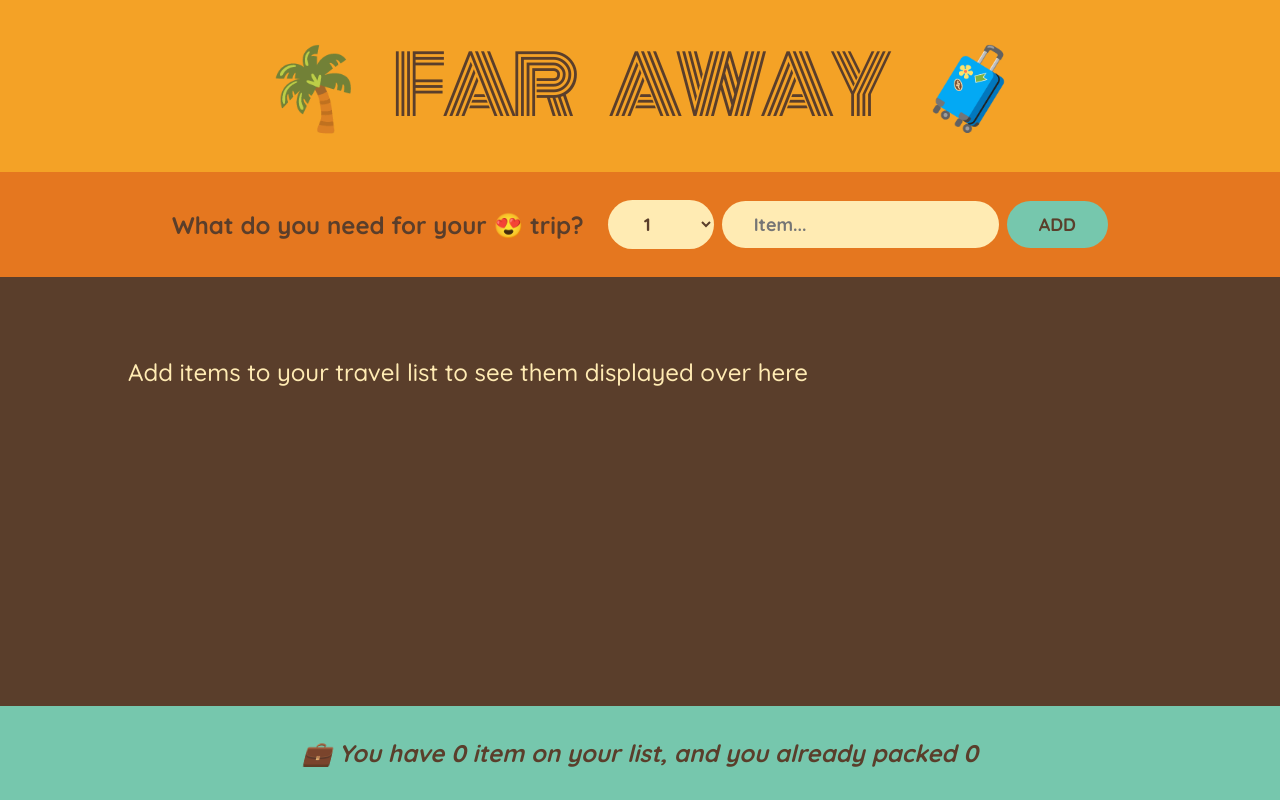
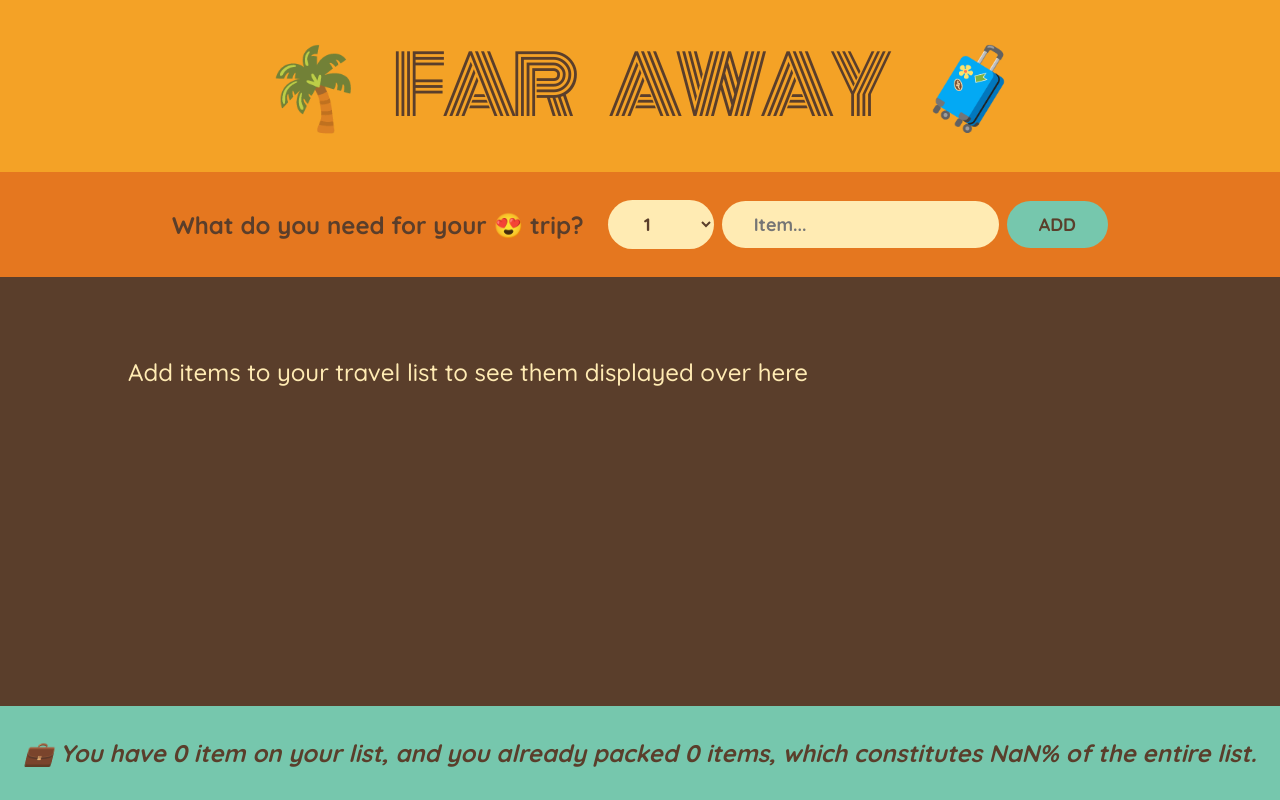
Before and after one commit to TomaszSarmata/travel-list, a React (Create React App) app: page / in a window 1280 px wide. Built offline with nearby package versions, Linux system fonts and the light colour scheme; the HTML template or start-up script is replaced by a standard one.

Commit message:
added the percentage calculation to the Stats component

```diff
--- a/src/App.js
+++ b/src/App.js
@@ -148,12 +148,14 @@ function Item({ item, setItems, onDeleteItem, onToggleItem }) {
 }
 
 function Stats({ items }) {
+  const itemsPacked = items.filter((item) => item.packed === true).length;
+  const percentagePacked = Math.round((itemsPacked / items.length) * 100);
   return (
     <footer className="stats">
       <em>
         💼 You have {items.length} {items.length > 1 ? 'items' : 'item'} on your
-        list, and you already packed{' '}
-        {items.filter((item) => item.packed === true).length}
+        list, and you already packed {itemsPacked} items, which constitutes{' '}
+        {percentagePacked}% of the entire list.
       </em>
     </footer>
   );
```
